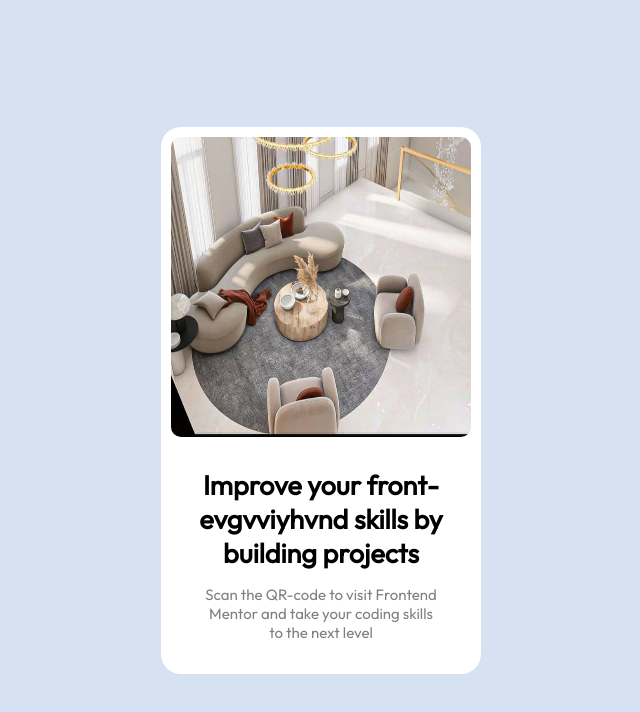
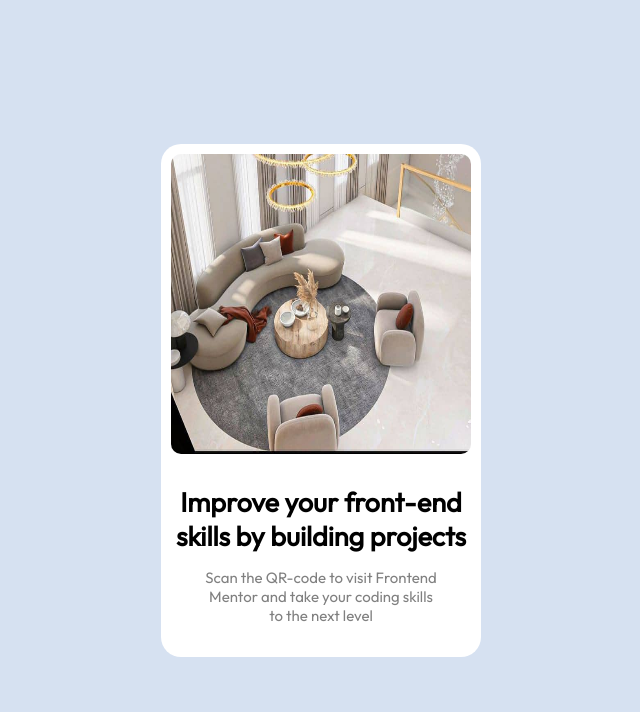
Before and after one commit to Aulli07/qr_code_challenge, a plain HTML site: page index.html in a window 1280 px wide. Shown: the whole page, without its empty margins (319-959 px from the left). Drawn offline with Linux system fonts and the light colour scheme.

Commit message:
Update index.html

```diff
--- a/index.html
+++ b/index.html
@@ -18,7 +18,7 @@
                 </div>
                 <div class="code-info-container">
                     <div class="code-info-header">
-                        <span>Improve your front-evgvviyhvnd skills by building projects</span>
+                        <span>Improve your front-end skills by building projects</span>
                     </div>
                     <div class="code-info-message">
                         <span>Scan the QR-code to visit Frontend Mentor and take your coding skills to the next level</span>
```
